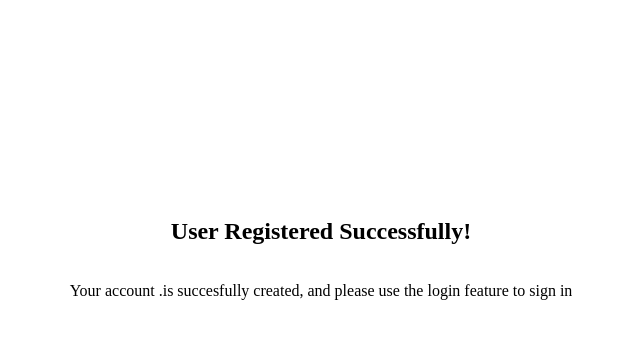
After one commit to sreeharig/mysite, a Django app: page /registration/user/success/ in a window 1280 px wide. The commit adds this page. Shown: the top 339 px of the page, without its empty margins (319-959 px from the left). Run offline with Django 3.2, Linux system fonts and the light colour scheme.

Commit message:
webpagesuccess

```diff
--- a/registration/templates/login.html
+++ b/registration/templates/login.html
@@ -14,7 +14,7 @@
 </head>
 <body>
 <form class="form-horizontal well" id="registerForm" method="POST"
-          					enctype="multipart/form-data" action="#">
+          					enctype="multipart/form-data" action="">
           					<fieldset>
           							{% csrf_token %} {% load tz %}
           							{% for field in form.visible_fields %}
--- /dev/null
+++ b/registration/templates/success.html
@@ -0,0 +1,20 @@
+<html>
+
+{% load staticfiles %}
+
+{% block body %}
+
+<div class="container" style="padding-top:15%">
+    <div class="col col-md-6 col-md-offset-3">
+    <h2 style="text-align: center">User Registered Successfully!</h2> <br>
+    <div class="row">
+    <div class="alert alert-success" style="text-align:center">
+    Your account .is succesfully created, and please use the login feature to sign in
+    </div><!--alert alert-success-->
+  </div>
+</div>
+</div>
+
+{% endblock body %}
+
+</html>
--- a/registration/urls.py
+++ b/registration/urls.py
@@ -6,4 +6,6 @@ from registration.models import *
 urlpatterns = [
     url(r'^$', UserRegistrationView.as_view(), name='register_user'),
 
-]
+    url(r'^user/success/', TemplateView.as_view(template_name='success.html'),
+    name='page')
+    ]
```
Also changed, not shown: registration/views.py (+1 -15 lines), db.sqlite3, 2 other files.
